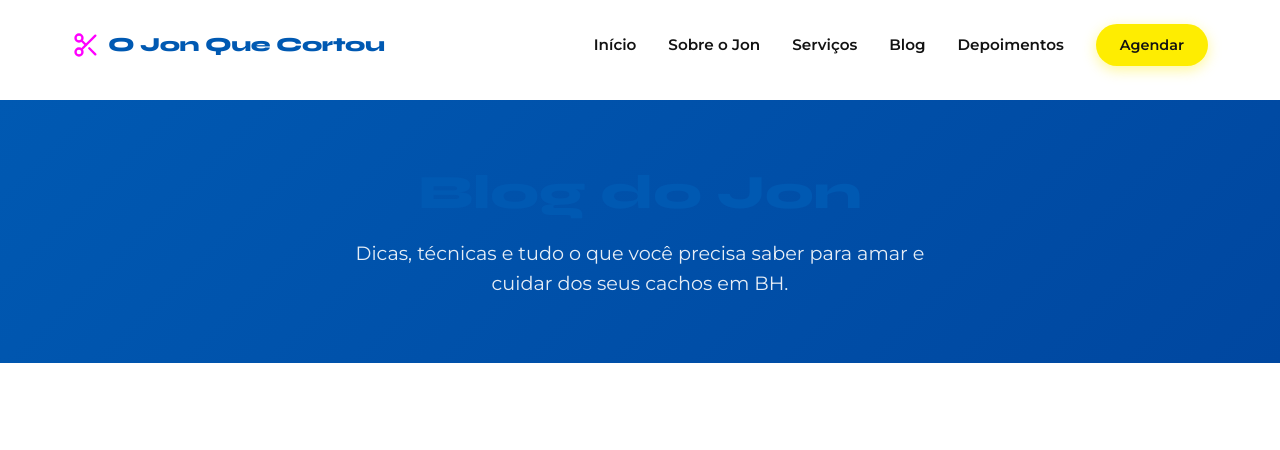
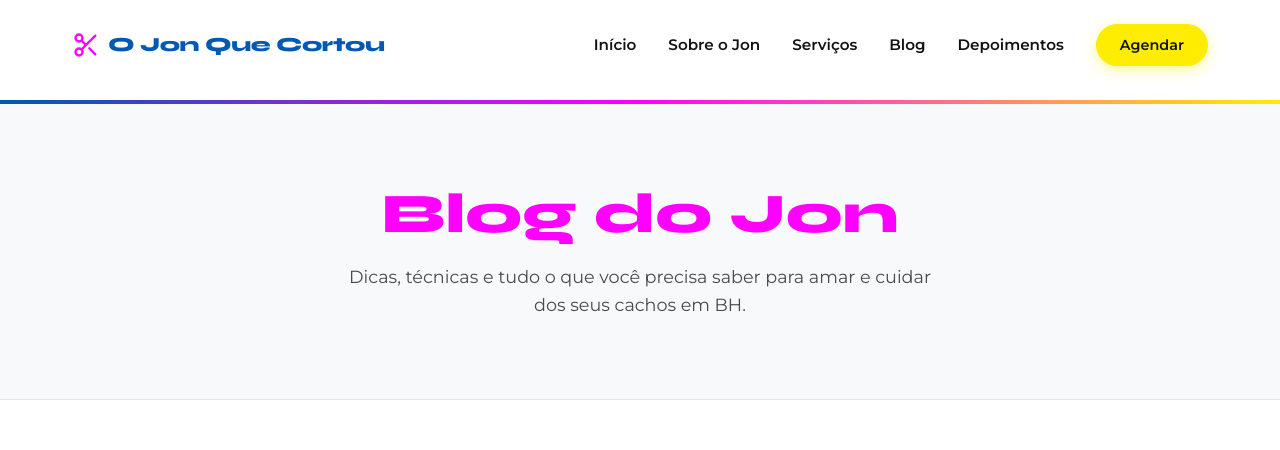
Before and after one commit to jonatanjunior13-max/ojonquecortou, a React (Vite) app: page /blog in a window 1280 px wide. Shown: the top 450 px of the page. Built offline with nearby package versions, Linux system fonts and the light colour scheme.

Commit message:
Cor do titulo do Blog mudada para Rosa Magenta

```diff
--- a/src/pages/Blog.css
+++ b/src/pages/Blog.css
@@ -6,21 +6,33 @@
 
 .blog-header {
   text-align: center;
-  padding: 4rem 0;
-  background: linear-gradient(135deg, var(--primary-blue), #0047a0);
-  color: white;
+  padding: 5rem 0;
+  background: var(--background-light);
+  border-bottom: 1px solid var(--border-light);
   margin-bottom: 4rem;
+  position: relative;
+}
+
+.blog-header::before {
+  content: '';
+  position: absolute;
+  top: 0;
+  left: 0;
+  right: 0;
+  height: 4px;
+  background: linear-gradient(90deg, var(--primary-blue), var(--primary-magenta), var(--primary-yellow));
 }
 
 .blog-title {
-  font-size: 3rem;
+  font-size: clamp(2.5rem, 6vw, 3.5rem);
   font-weight: 800;
   margin-bottom: 1rem;
+  color: var(--primary-magenta);
 }
 
 .blog-subtitle {
-  font-size: 1.2rem;
-  opacity: 0.9;
+  font-size: 1.1rem;
+  color: var(--text-gray);
   max-width: 600px;
   margin: 0 auto;
 }
```
